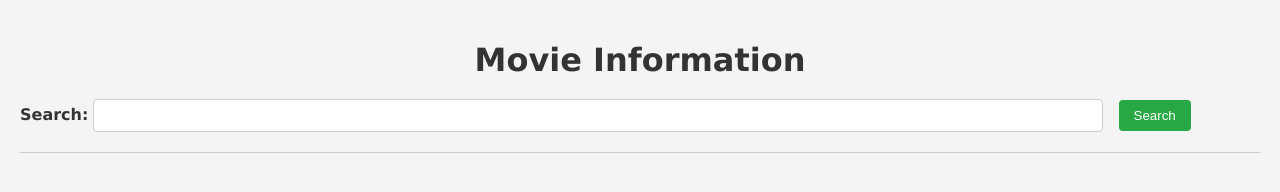
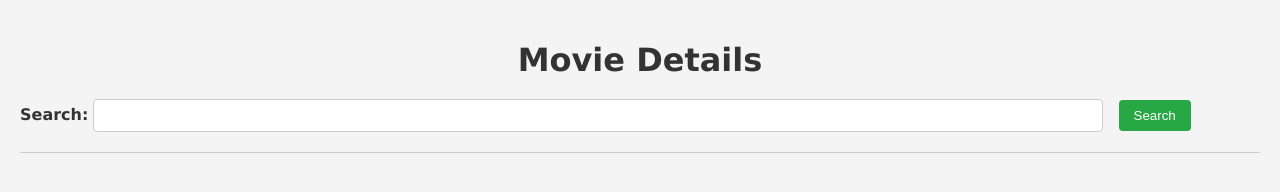
Before and after one commit to ASHITGOLWALA/lpcertify, a plain HTML site: page agentwidget.html in a window 1280 px wide. Drawn offline with Linux system fonts and the light colour scheme.

Commit message:
Update agentwidget.html

```diff
--- a/agentwidget.html
+++ b/agentwidget.html
@@ -87,7 +87,7 @@
 </style>
 </head>
 <body>
-<h1>Movie Information</h1>
+<h1>Movie Details</h1>
 <div>
 <label for="searchInput">Search:</label>
 <input type="text" id="searchInput" />
```
